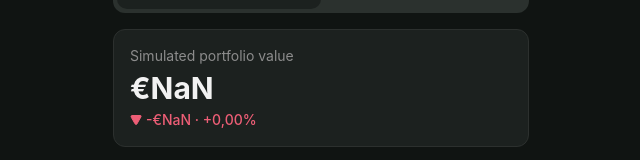
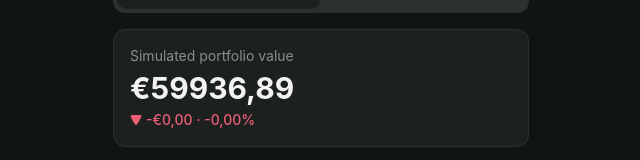
Before and after one commit to dragonmei21/N26-, a React (Vite) app: page /scenarios in a window 1280 px wide. Shown: the part 123-283 px from the top of the page, without its empty margins (319-959 px from the left). Built offline with nearby package versions, Linux system fonts and the light colour scheme; no server answers; the HTML template or start-up script is replaced by a standard one.

Commit message:
scenarios + portfolio fixing

```diff
--- a/src/data/mockData.ts
+++ b/src/data/mockData.ts
@@ -62,9 +62,9 @@ export const expertFunds = [
 ];
 
 export const portfolioCoins = [
-  { name: "Ethereum", ticker: "ETH", price: "€1,678.94", change: 4.25, changeAmount: "€103.85", domain: "ethereum.org" },
-  { name: "Bitcoin", ticker: "BTC", price: "€57,803.55", change: 2.10, changeAmount: "€1,819.20", domain: "bitcoin.org" },
-  { name: "SHIBA INU", ticker: "SHIB", price: "€0.00000529", change: -1.45, changeAmount: "€0.0000001", domain: "shibatoken.com" },
-  { name: "Apple", ticker: "AAPL", price: "$264.58", change: 1.25, changeAmount: "$2.60", domain: "apple.com" },
-  { name: "NVIDIA", ticker: "NVDA", price: "$189.82", change: -0.85, changeAmount: "$1.13", domain: "nvidia.com" },
+  { name: "Ethereum", ticker: "ETH", price: "€1.678,94", change: 4.25, changeAmount: "€103,85", domain: "ethereum.org" },
+  { name: "Bitcoin", ticker: "BTC", price: "€57.803,55", change: 2.10, changeAmount: "€1.819,20", domain: "bitcoin.org" },
+  { name: "SHIBA INU", ticker: "SHIB", price: "€0,00000529", change: -1.45, changeAmount: "€0,0000001", domain: "shibatoken.com" },
+  { name: "Apple", ticker: "AAPL", price: "€264,58", change: 1.25, changeAmount: "€2,60", domain: "apple.com" },
+  { name: "NVIDIA", ticker: "NVDA", price: "€189,82", change: -0.85, changeAmount: "€1,13", domain: "nvidia.com" },
 ];
--- a/src/pages/Scenarios.tsx
+++ b/src/pages/Scenarios.tsx
@@ -38,7 +38,7 @@ const factors: Factor[] = [
     max: 10,
     step: 0.5,
     defaultValue: 2.4,
-    sensitivity: { ETH: -1.2, BTC: -0.8, SHIB: -2.5 },
+    sensitivity: { ETH: -1.2, BTC: -0.8, SHIB: -2.5, AAPL: -0.5, NVDA: -1.5 },
   },
   {
     id: "interest_rate",
@@ -48,7 +48,7 @@ const factors: Factor[] = [
     max: 8,
     step: 0.25,
     defaultValue: 2.75,
-    sensitivity: { ETH: -1.5, BTC: -1.0, SHIB: -3.0 },
+    sensitivity: { ETH: -1.5, BTC: -1.0, SHIB: -3.0, AAPL: -0.8, NVDA: -2.0 },
   },
   {
     id: "gold",
@@ -58,7 +58,7 @@ const factors: Factor[] = [
     max: 30,
     step: 1,
     defaultValue: 0,
-    sensitivity: { ETH: -0.3, BTC: 0.1, SHIB: -0.5 },
+    sensitivity: { ETH: -0.3, BTC: 0.1, SHIB: -0.5, AAPL: -0.1, NVDA: -0.2 },
   },
   {
     id: "oil",
@@ -68,7 +68,7 @@ const factors: Factor[] = [
     max: 40,
     step: 1,
     defaultValue: 0,
-    sensitivity: { ETH: -0.2, BTC: -0.15, SHIB: -0.4 },
+    sensitivity: { ETH: -0.2, BTC: -0.15, SHIB: -0.4, AAPL: -0.3, NVDA: -0.4 },
   },
   {
     id: "usd",
@@ -78,7 +78,7 @@ const factors: Factor[] = [
     max: 15,
     step: 0.5,
     defaultValue: 0,
-    sensitivity: { ETH: -0.9, BTC: -0.7, SHIB: -1.8 },
+    sensitivity: { ETH: -0.9, BTC: -0.7, SHIB: -1.8, AAPL: -0.4, NVDA: -0.6 },
   },
   {
     id: "sp500",
@@ -88,13 +88,13 @@ const factors: Factor[] = [
     max: 30,
     step: 1,
     defaultValue: 0,
-    sensitivity: { ETH: 0.6, BTC: 0.4, SHIB: 1.2 },
+    sensitivity: { ETH: 0.6, BTC: 0.4, SHIB: 1.2, AAPL: 1.1, NVDA: 1.8 },
   },
 ];
 
 const parsePrice = (p: string) => {
-  // Prices can be "€477.88" or "€477,88" or "160,96 €"
-  const cleaned = p.replace("€", "").trim();
+  // Prices can be "€477.88" or "$264.58" or "160,96 €"
+  const cleaned = p.replace("€", "").replace("$", "").trim();
   // If contains both . and , → . is thousands, , is decimal (European)
   if (cleaned.includes(".") && cleaned.includes(",")) {
     return parseFloat(cleaned.replace(".", "").replace(",", "."));
@@ -115,8 +115,8 @@ const severityColors: Record<string, string> = {
 };
 
 const COIN_ID_MAP: Record<string, string> = {
-  BTC:  "bitcoin",
-  ETH:  "ethereum",
+  BTC: "bitcoin",
+  ETH: "ethereum",
   SHIB: "shiba-inu",
 };
 
@@ -226,8 +226,7 @@ const Scenarios = () => {
           <button
             key={t}
             onClick={() => setMode(t)}
-            className={`flex-1 py-2 text-sm font-medium rounded-md transition-colors ${
-              mode === t ? "bg-card text-primary" : "text-muted-foreground"
+            className={`flex-1 py-2 text-sm font-medium rounded-md transition-colors ${mode === t ? "bg-card text-primary" : "text-muted-foreground"
               }`}
           >
             {t}
@@ -281,8 +280,7 @@ const Scenarios = () => {
                   return (
                     <div
                       key={f.id}
-                      className={`bg-card rounded-xl border p-4 transition-colors ${
-                        isChanged ? "border-primary/40" : "border-border"
+                      className={`bg-card rounded-xl border p-4 transition-colors ${isChanged ? "border-primary/40" : "border-border"
                         }`}
                     >
                       <div className="flex items-center justify-between mb-2">
@@ -291,8 +289,7 @@ const Scenarios = () => {
                           <span className="text-sm font-medium text-foreground">{f.label}</span>
                         </div>
                         <span
-                          className={`text-sm font-semibold ${
-                            isChanged ? "text-primary" : "text-muted-foreground"
+                          className={`text-sm font-semibold ${isChanged ? "text-primary" : "text-muted-foreground"
                             }`}
                         >
                           {f.id === "inflation" || f.id === "interest_rate"
@@ -343,8 +340,7 @@ const Scenarios = () => {
                 {historicalScenarios.map((scenario) => (
                   <motion.div
                     key={scenario.id}
-                    className={`bg-card rounded-xl border p-4 transition-colors ${
-                      activeHistorical?.id === scenario.id ? "border-primary/50" : "border-border"
+                    className={`bg-card rounded-xl border p-4 transition-colors ${activeHistorical?.id === scenario.id ? "border-primary/50" : "border-border"
                       }`}
                     whileTap={{ scale: 0.98 }}
                   >
@@ -356,8 +352,7 @@ const Scenarios = () => {
                         </p>
                       </div>
                       <span
-                        className={`text-[10px] font-semibold px-2 py-0.5 rounded-full shrink-0 ml-2 ${
-                          severityColors[scenario.severity]
+                        className={`text-[10px] font-semibold px-2 py-0.5 rounded-full shrink-0 ml-2 ${severityColors[scenario.severity]
                           }`}
                       >
                         {scenario.severity}
@@ -368,8 +363,7 @@ const Scenarios = () => {
                     </p>
                     <button
                       onClick={() => applyHistorical(scenario)}
-                      className={`text-xs font-semibold px-4 py-2 rounded-lg transition-colors ${
-                        activeHistorical?.id === scenario.id
+                      className={`text-xs font-semibold px-4 py-2 rounded-lg transition-colors ${activeHistorical?.id === scenario.id
                         ? "bg-primary text-primary-foreground"
                         : "bg-secondary text-foreground hover:bg-secondary/80"
                         }`}
@@ -391,8 +385,7 @@ const Scenarios = () => {
           {simulatedPortfolio.map((coin, i) => (
             <div
               key={coin.ticker}
-              className={`flex items-center gap-3 py-3 ${
-                i < simulatedPortfolio.length - 1 ? "border-b border-border" : ""
+              className={`flex items-center gap-3 py-3 ${i < simulatedPortfolio.length - 1 ? "border-b border-border" : ""
                 }`}
             >
               <SourceLogo name={coin.name} domain={coin.domain} fallbackText={coin.ticker} size={40} />
```
Lines whose indentation alone changed are shown as unchanged.
